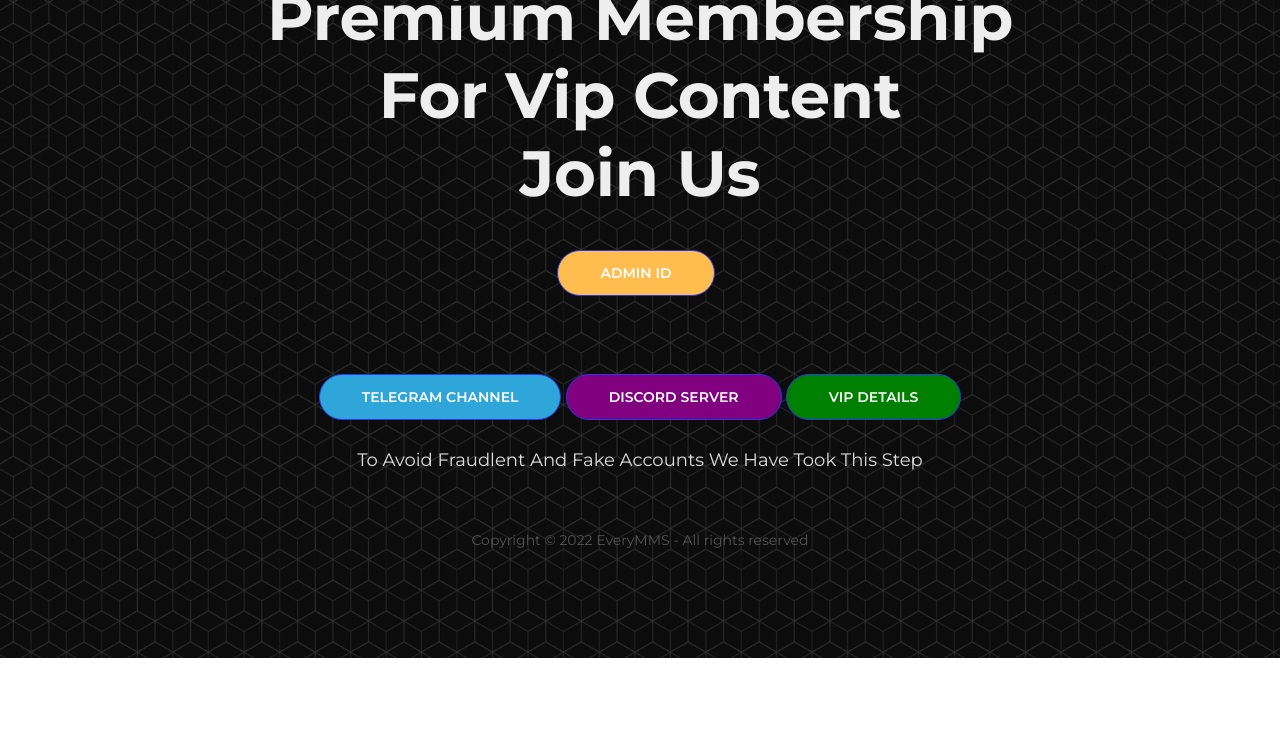
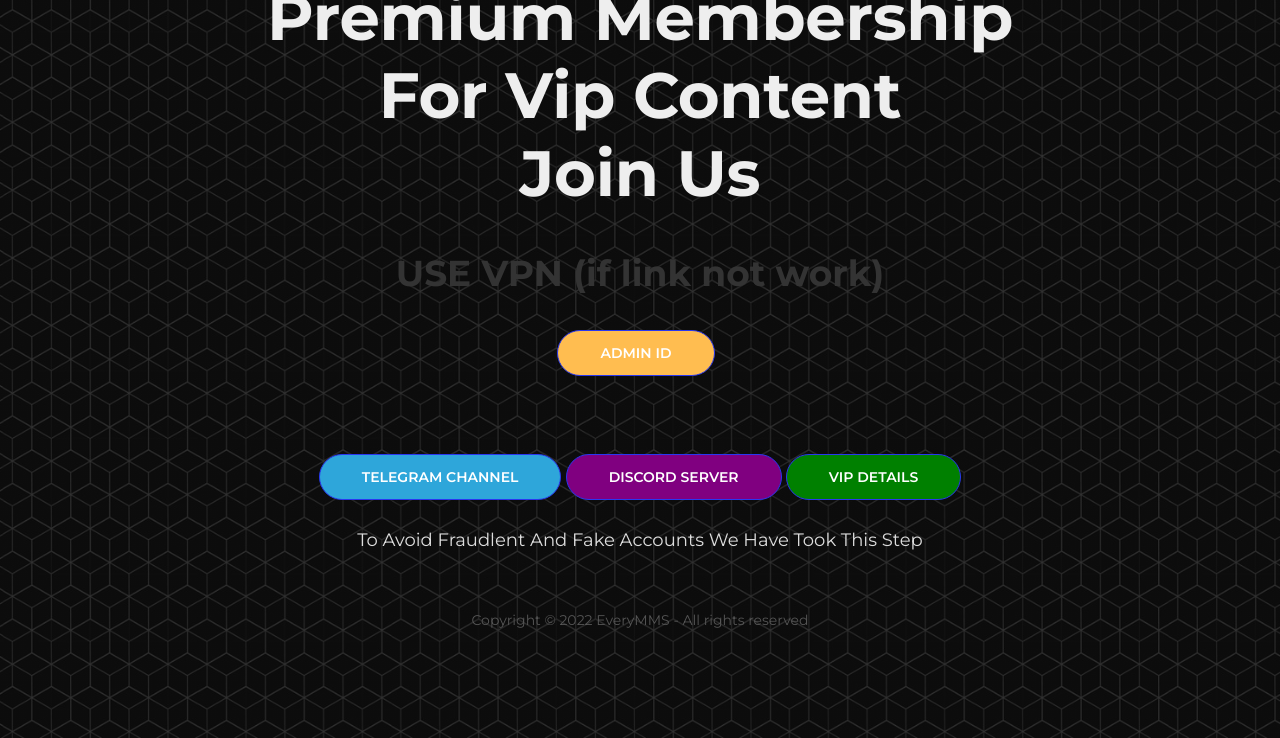
Before and after one commit to businessaslia1/EveryMMS, a plain HTML site: page index.html in a window 1280 px wide. Shown: the part 196-934 px from the top of the page. Before the commit the page ends 854 px from the top, so only its background shows below. Drawn offline with Linux system fonts and the light colour scheme.

Commit message:
Update index.html

```diff
--- a/index.html
+++ b/index.html
@@ -50,6 +50,7 @@
                 <div class="col-lg-12">
                     <div class="text-container">
                         <h1>Premium Membership For Vip Content <br> Join Us </h1><br>
+			    <h2> USE VPN (if link not work) </h2><br>
 
 
                         <!-- Change Button Name and Link Here -->
```
